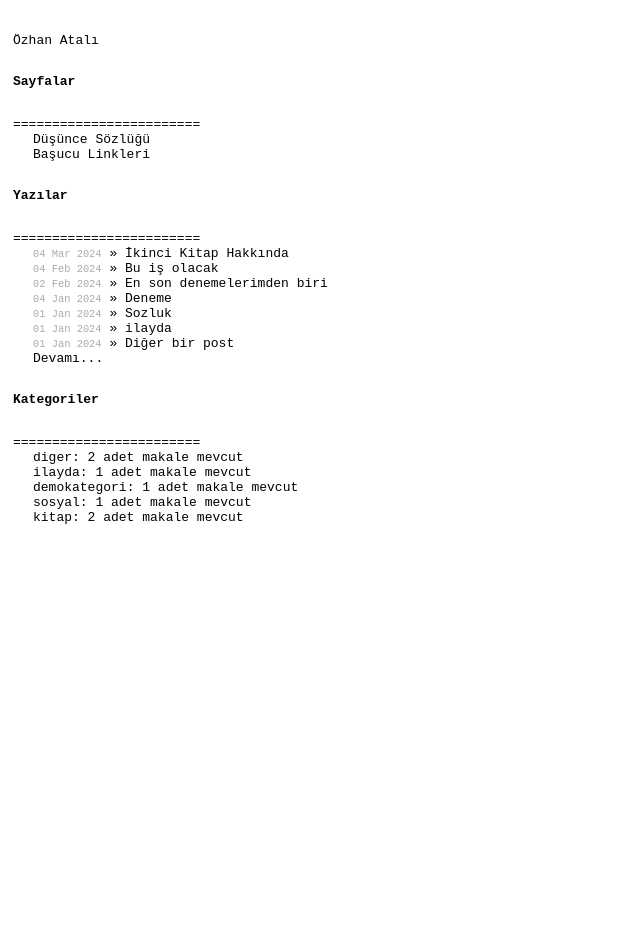
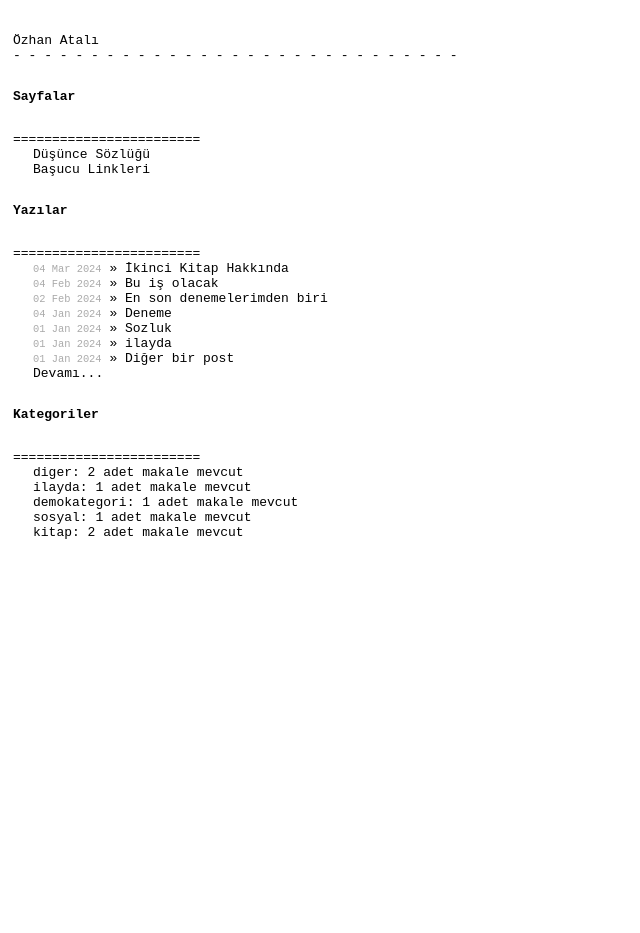
Before and after one commit to ozhanatali/ozhanatali.github.io, a Jekyll site: the page built from index.html, in a window 1280 px wide. Shown: the whole page, without its empty margins (0-640 px from the left). Built offline with Jekyll 4.4.1, drawn with Linux system fonts in a browser that asks for light colours.

Commit message:
Update default.html

```diff
--- a/_layouts/default.html
+++ b/_layouts/default.html
@@ -30,7 +30,8 @@
 
 <div class="site">
   <div class="title">
-    <a href="/">Özhan Atalı</a>
+    <a href="/">Özhan Atalı</a><br>
+   - - - - - - - - - - - - - - - - - - - - - - - - - - - - -<br>
 </div>
 
 
```
